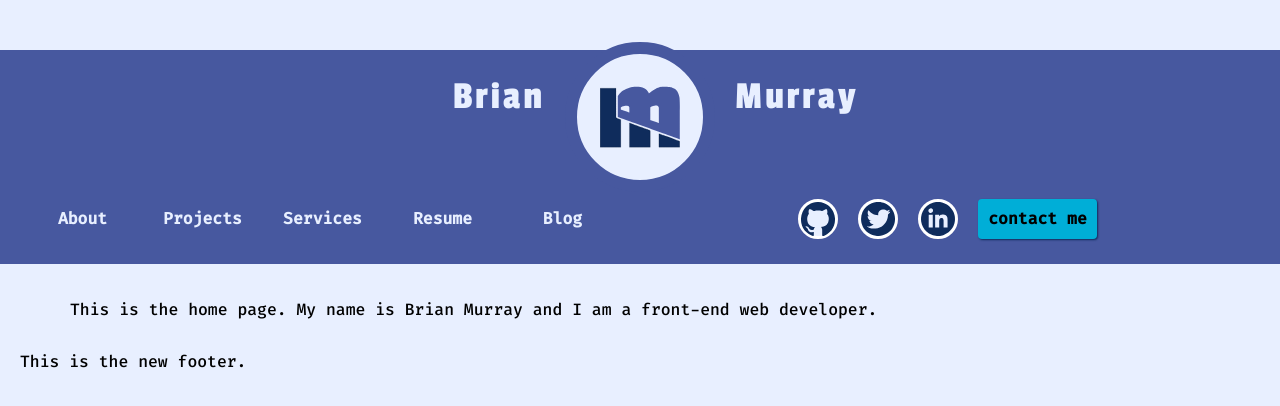
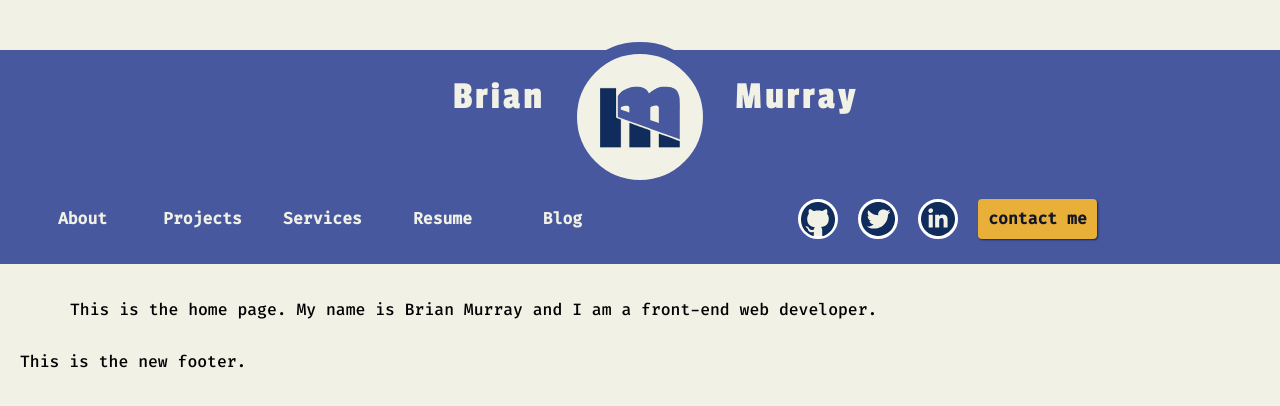
Before and after one commit to murraycoding/portfolio-website, a Next.js app: page / in a window 1280 px wide. Shown: the top 406 px of the page. Built offline with nearby package versions, Linux system fonts and the light colour scheme.

Commit message:
testing new colors

```diff
--- a/styles/globals.scss
+++ b/styles/globals.scss
@@ -57,7 +57,7 @@ p {
 }
 /* buttons */
 button {
-  background-color: $secondary;
+  background-color: $yellow;
   color: $black;
   font-family: 'Fira Code Bold';
   padding: 10px;
@@ -65,12 +65,12 @@ button {
   font-weight: bold;
   border-radius: 4px;
   border: 0px;
-  box-shadow: 1px 1px 2px grey;
+  box-shadow: 1px 1px 2px $darkprimary;
   cursor: pointer;
   margin: 8px;
   transition: all 0.2s ease-in;
   &:hover {
-    background-color: $lightsecondary;
+    background-color: $lightyellow;
     transform: translateY(-3px);
   }
   a {
@@ -134,6 +134,8 @@ input {
 
 
 * {
+  --buttonColor: $yellow;
+  --buttonHoverColor: $lightyellow;
   box-sizing: border-box;
   font-size: 16px;
   font-family: 'Fira Code Medium';
--- a/styles/variables.scss
+++ b/styles/variables.scss
@@ -1,20 +1,25 @@
 /* Colors */
-// $blue: #0d47a1;
 $blue: #47589F;
 $darkblue: #0F2C5C;
 $lightblue: #5472d3;
-$yellow: #D3A518;
-$lightyellow: #f2d372;
-$black: #000000;
-$white: #E8EFFF;
+$yellow: #E8AF39;
+$lightyellow: #ca705f;
+$black: #121629;
+$offwhite: #fafae9;
+$white: #f1f1e6;
 $red: #AB4834;
 $accent: #00AED7;
+$hoverBlue: #3b4a8a;
 
+$background: $offwhite;
+$divbackgorund: $white;
 $primary: $blue;
 $darkprimary: $darkblue;
 $lightprimary: $lightblue;
-$secondary: $accent;
+$secondary: $yellow;
 $lightsecondary: $lightyellow;
+
+
 
 $large: 1.704rem;
 
```
